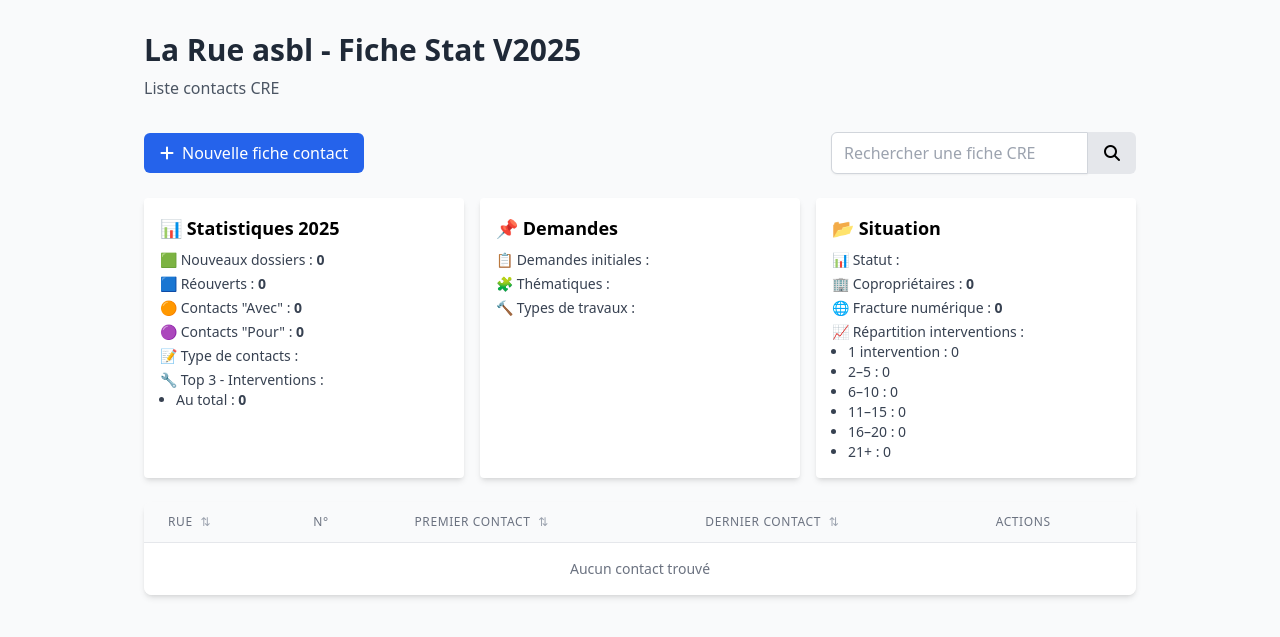
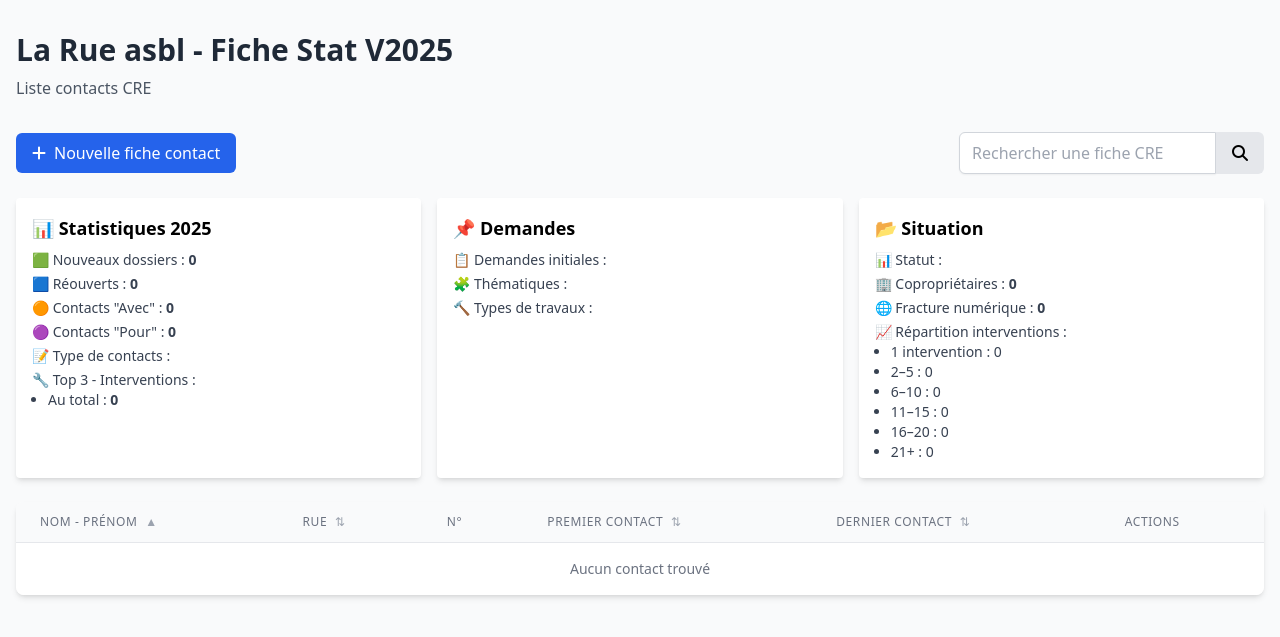
Before and after one commit to nag-py/fccre, a Flask app: page /?sort_by=nom_prenom&order=asc in a window 1280 px wide. Shown: the top 637 px of the page. Run offline with Flask 3, Linux system fonts and the light colour scheme; some libraries are stand-ins or nearby versions.

Commit message:
ajout nom prenom pour les hz

```diff
--- a/templates/liste_contacts.html
+++ b/templates/liste_contacts.html
@@ -8,7 +8,7 @@
     <link rel="stylesheet" href="https://cdnjs.cloudflare.com/ajax/libs/font-awesome/6.4.0/css/all.min.css">
 </head>
 <body class="bg-gray-50">
-    <div class="container mx-auto px-4 py-8 max-w-screen-lg">
+    <div class="container mx-auto px-4 py-8 max-w-screen-xl">
         <!-- Header -->
         <header class="mb-8">
 	    <h1 class="text-3xl font-bold text-gray-800">La Rue asbl - Fiche Stat V2025</h1>
@@ -44,7 +44,7 @@
         </div>
 
 	<!-- Statistiques -->
-<div class="grid grid-cols-3 gap-4 mb-6">
+<div class="grid grid-cols-1 lg:grid-cols-3 gap-4 mb-6">
     <div class="bg-white p-4 rounded shadow-md">
         <h2 class="text-lg font-semibold mb-2">📊 Statistiques 2025</h2>
         <ul class="text-sm text-gray-700 space-y-1">
@@ -131,6 +131,21 @@
                 <thead class="bg-gray-50">
                     <tr>
 			<th scope="col" class="px-6 py-3 text-left text-xs font-medium text-gray-500 uppercase tracking-wider">
+    Nom - Prénom
+    <a href="{{ url_for('index', sort_by='nom_prenom', order='asc' if request.args.get('sort_by') != 'nom_prenom' or request.args.get('order') == 'desc' else 'desc') }}"
+       class="ml-1 text-gray-400 hover:text-gray-600">
+        {% if request.args.get('sort_by') == 'nom_prenom' %}
+            {% if request.args.get('order') == 'asc' %}
+                ▲
+            {% else %}
+                ▼
+            {% endif %}
+        {% else %}
+            ⇅
+        {% endif %}
+    </a>
+</th>
+			<th scope="col" class="px-6 py-3 text-left text-xs font-medium text-gray-500 uppercase tracking-wider">
     Rue
     <a href="{{ url_for('index', sort_by='rue', order='asc' if request.args.get('sort_by') != 'rue' or request.args.get('order') == 'desc' else 'desc') }}"
        class="ml-1 text-gray-400 hover:text-gray-600">
@@ -185,6 +200,7 @@
                 <tbody class="bg-white divide-y divide-gray-200">
                     {% for contact in contacts %}
                     <tr class="hover:bg-gray-50">
+                        <td class="px-6 py-4 whitespace-nowrap text-sm font-medium text-gray-900">{{ contact.nom_prenom }}</td>
                         <td class="px-6 py-4 whitespace-nowrap text-sm font-medium text-gray-900">{{ contact.rue }}</td>
 			<td class="px-6 py-4 whitespace-nowrap text-sm font-medium text-gray-900">{{ contact.numero }}</td>
                         <td class="px-6 py-4 whitespace-nowrap text-sm text-gray-500">
```
